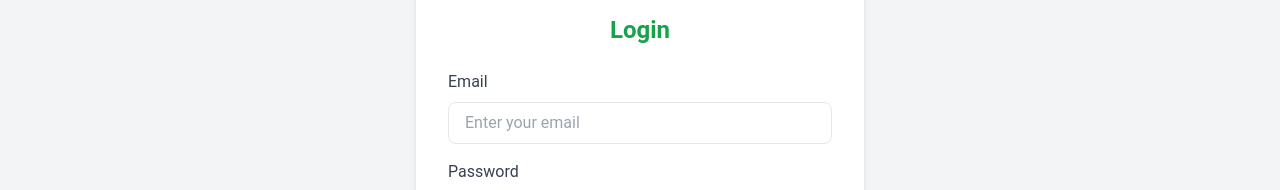
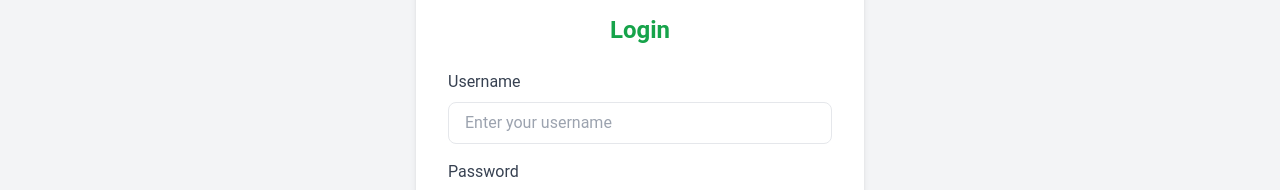
Before and after one commit to CHIGODI/LeafLife, a React (Vite) app in the folder FRONT-END/LeafLife/: page /login in a window 1280 px wide. Shown: the part 304-494 px from the top of the page. Built offline with nearby package versions, Linux system fonts and the light colour scheme.

Commit message:
Make minor adjacements, code structure, Add backend api call link for login

```diff
--- a/FRONT-END/LeafLife/src/App.jsx
+++ b/FRONT-END/LeafLife/src/App.jsx
@@ -22,20 +22,14 @@ import agriImage2 from './assets/images/aerial1.jpg';
 
 const Home = () => (
   <>
-    <div
-      className="relative h-screen bg-cover bg-center"
-      style={{ backgroundImage: `url(${agriImage})` }}>
+    <div className="relative h-screen bg-cover bg-center" style={{ backgroundImage: `url(${agriImage})` }}>
       <Navbar />
       <Hero title="Welcome to Leaf Life" subtitle="Grow your passion for farming" />
     </div>
-    <Dashboard />
     <FounderMessage />
-    <div
-      className="relative min-h-screen bg-cover bg-center"
-      style={{ backgroundImage: `url(${agriImage2})` }}>
+    <div className="relative min-h-screen bg-cover bg-center" style={{ backgroundImage: `url(${agriImage2})` }}>
       <FunctionCards />
     </div>
-
     <MissionValues />
     <Sustainability />
     <Founders />
--- a/FRONT-END/LeafLife/src/components/Dashboard/ActivityPage.jsx
+++ b/FRONT-END/LeafLife/src/components/Dashboard/ActivityPage.jsx
@@ -6,4 +6,4 @@ const ActivityPage = () => {
   )
 }
 
-export default ActivityPage
+export default ActivityPage;
--- a/FRONT-END/LeafLife/src/components/Dashboard/LoginForm.jsx
+++ b/FRONT-END/LeafLife/src/components/Dashboard/LoginForm.jsx
@@ -6,7 +6,7 @@ import axios from 'axios';
 const LoginForm = () => {
   // State to handle user inputs
   const [formData, setFormData] = useState({
-    email: '',
+    username: '',
     password: '',
   });
 
@@ -25,14 +25,13 @@ const LoginForm = () => {
 
   const handleSubmit = async (e) => {
     e.preventDefault();
-    console.log('Form submitted:', formData);
 
     try {
       setLoading(true);
-      setError(''); // Clear any previous error
+      setError('');
 
-      // Use POST request for login
-      const response = await axios.post('api goes here', {
+      // Make a POST request to the server
+      const response = await axios.post('http//127.0.0.1:8000/api/v1/login/', {
         email: formData.email,
         password: formData.password,
       });
@@ -41,7 +40,6 @@ const LoginForm = () => {
       console.log('User logged in successfully:', response.data);
       alert('Login successful!');
       navigate('/dashboard');
-
     } catch (error) {
       console.error('Error logging in:', error);
       setError('Login failed. Please try again.');
@@ -60,39 +58,24 @@ const LoginForm = () => {
 
         <form onSubmit={handleSubmit}>
           <div className="mb-4">
-            <label htmlFor="email" className="block text-gray-700 mb-2">
-              Email
-            </label>
-            <input
-              type="text"
-              name="email"
-              id="email"
-              value={formData.email}
-              onChange={handleChange}
+            <label htmlFor="email" className="block text-gray-700 mb-2">Username</label>
+            <input type="text" name="username" id="username" value={formData.username} onChange={handleChange}
               className="w-full px-4 py-2 border rounded-lg focus:outline-none focus:ring-2 focus:ring-green-400"
-              placeholder="Enter your email"
+              placeholder="Enter your username"
               required
             />
           </div>
 
           <div className="mb-6">
-            <label htmlFor="password" className="block text-gray-700 mb-2">
-              Password
-            </label>
-            <input
-              type="password"
-              name="password"
-              id="password"
-              value={formData.password}
-              onChange={handleChange}
+            <label htmlFor="password" className="block text-gray-700 mb-2">Password</label>
+            <input type="password" name="password" id="password" value={formData.password} onChange={handleChange}
               className="w-full px-4 py-2 border rounded-lg focus:outline-none focus:ring-2 focus:ring-green-400"
               placeholder="Enter your password"
               required
             />
           </div>
 
-          <button
-            type="submit"
+          <button type="submit"
             className="w-full bg-green-600 text-white py-2 rounded-lg hover:bg-green-700 transition duration-300"
             disabled={loading}
           >
```
